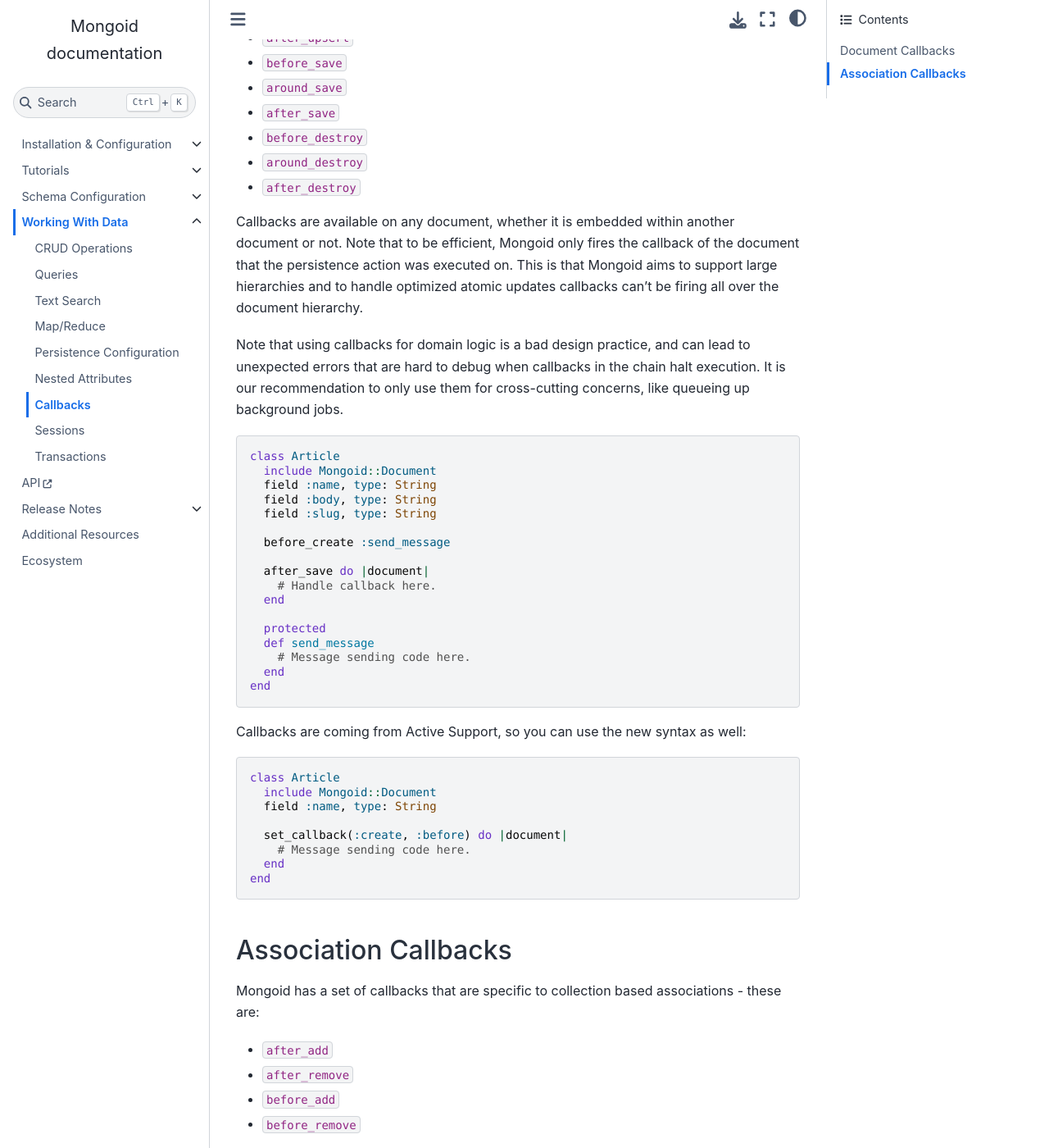
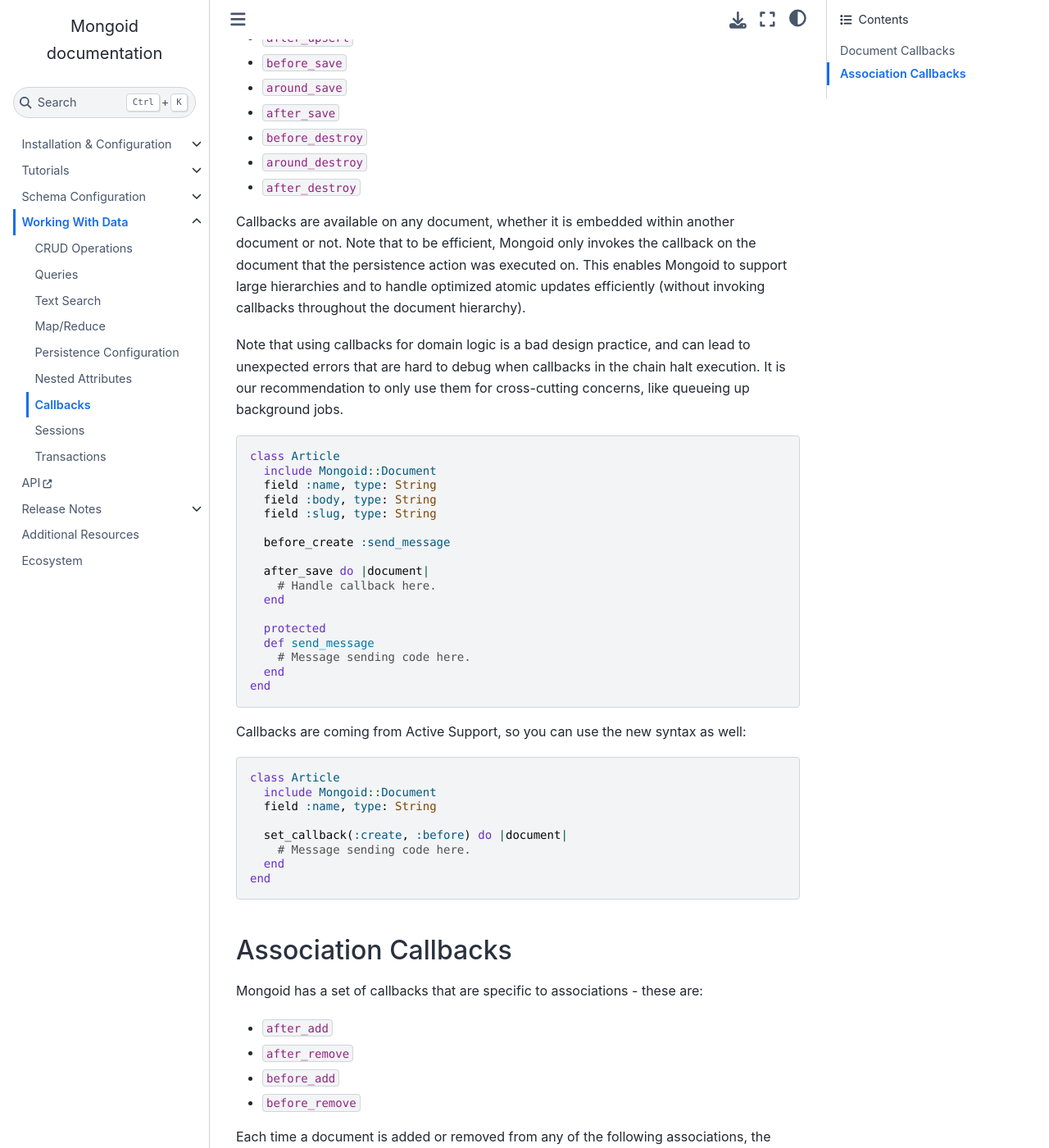
Before and after one commit to i80and/docs-mongoid, a Sphinx documentation site: the page built from docs/reference/callbacks.txt, in a window 1280 px wide and 1400 px high, scrolled down 768 px. Shown: the whole window at 82% size. Built offline with Sphinx 7.4.7 and the Sphinx Book theme 1.1.4, drawn with Linux system fonts in a browser that asks for light colours.

Commit message:
Tweak some callbacks documentation for grammar (#5325)
Co-authored-by: Oleg Pudeyev <code@olegp.name>

```diff
--- a/docs/reference/callbacks.txt
+++ b/docs/reference/callbacks.txt
@@ -37,11 +37,11 @@ Mongoid supports the following callbacks for :doc:`documents </tutorials/documen
 -  ``after_destroy``
 
 Callbacks are available on any document, whether it is embedded within
-another document or not. Note that to be efficient, Mongoid only fires
-the callback of the document that the persistence action was executed on.
-This is that Mongoid aims to support large hierarchies and to handle
-optimized atomic updates callbacks can't be firing all over the document
-hierarchy.
+another document or not. Note that to be efficient, Mongoid only invokes
+the callback on the document that the persistence action was executed on.
+This enables Mongoid to support large hierarchies and to handle optimized
+atomic updates efficiently (without invoking callbacks throughout the document
+hierarchy).
 
 Note that using callbacks for domain logic is a bad design practice, and can
 lead to unexpected errors that are hard to debug when callbacks in
@@ -82,20 +82,20 @@ syntax as well:
      end
    end
 
+
 Association Callbacks
 =====================
 
-Mongoid has a set of callbacks that are specific to collection based
-associations - these are:
+Mongoid has a set of callbacks that are specific to associations - these are:
 
 - ``after_add``
 - ``after_remove``
 - ``before_add``
 - ``before_remove``
 
-Each time a document is added or removed from any of the following associations,
-the respective callbacks are invoked: ``embeds_many``,
-``has_many``, and ``has_and_belongs_to_many``.
+Each time a document is added or removed from any of the following
+associations, the respective callbacks are invoked: ``embeds_many``,
+``has_many`` and ``has_and_belongs_to_many``.
 
 Association callbacks are specified as options on the respective association.
 The document added/removed will be passed as the parameter to the specified
```
